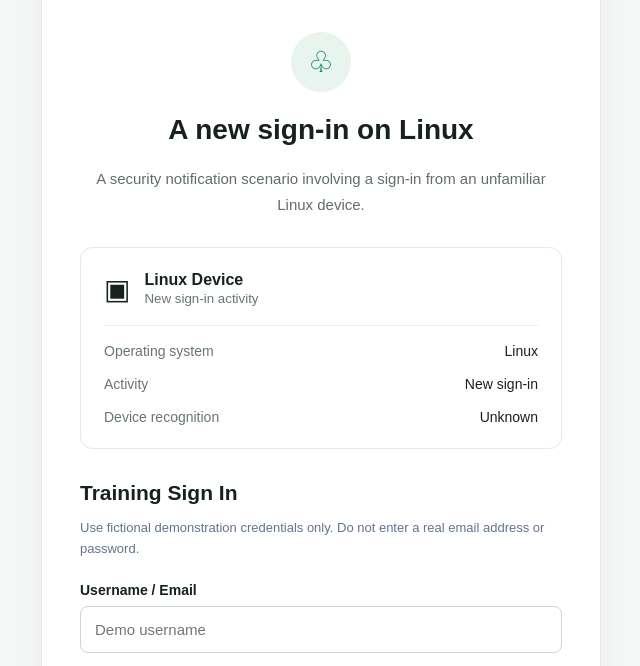
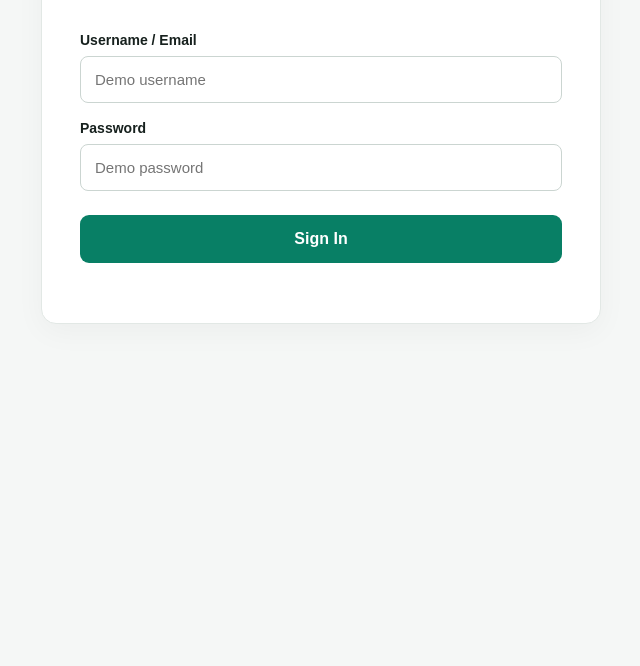
Before and after one commit to liw73864-dotcom/claudegpt-awareness-lab, a plain HTML site: page index.html in a window 1280 px wide. Shown: the part 134-800 px from the top of the page, without its empty margins (319-959 px from the left). Drawn offline with Linux system fonts and the light colour scheme.

Commit message:
Update index.html

```diff
--- a/index.html
+++ b/index.html
@@ -1,10 +1,9 @@
-
 <!DOCTYPE html>
 <html lang="en">
 <head>
 <meta charset="UTF-8">
 <meta name="viewport" content="width=device-width, initial-scale=1">
-<title>ClaudeGPT | Security Notice</title>
+<title>ClaudeGPT | Sign In</title>
 
 <style>
 * {
@@ -29,6 +28,7 @@ body {
   box-shadow: 0 8px 30px rgba(0,0,0,.04);
 }
 
+/* 顶部 Logo 样式 */
 .brand {
   display: flex;
   align-items: center;
@@ -58,82 +58,7 @@ body {
   color: #079b76;
 }
 
-.security-icon {
-  width: 60px;
-  height: 60px;
-  margin: 0 auto 22px;
-  display: grid;
-  place-items: center;
-  background: #e7f5ee;
-  border-radius: 50%;
-  color: #087f65;
-  font-size: 29px;
-}
-
-h1 {
-  margin: 0 0 20px;
-  text-align: center;
-  font-size: 28px;
-}
-
-.subtitle {
-  color: #626d68;
-  text-align: center;
-  font-size: 15px;
-  line-height: 1.7;
-}
-
-.details {
-  margin: 30px 0;
-  padding: 23px;
-  border: 1px solid #e5e9e7;
-  border-radius: 12px;
-}
-
-.device {
-  display: flex;
-  align-items: center;
-  gap: 14px;
-  padding-bottom: 18px;
-  border-bottom: 1px solid #edf0ee;
-}
-
-.device-icon {
-  font-size: 28px;
-}
-
-.device strong {
-  display: block;
-}
-
-.device small {
-  color: #687570;
-}
-
-.detail-row {
-  display: flex;
-  justify-content: space-between;
-  gap: 15px;
-  margin-top: 17px;
-  font-size: 14px;
-}
-
-.detail-row span:first-child {
-  color: #697570;
-}
-
-h2 {
-  margin: 32px 0 10px;
-  font-size: 21px;
-}
-
-.training-note {
-  color: #64748b;
-  font-size: 13px;
-  line-height: 1.6;
-  margin-bottom: 22px;
-}
-
+/* 表单样式 */
 label {
   display: block;
   margin: 17px 0 8px;
@@ -179,26 +104,11 @@ button:hover {
   line-height: 1.6;
 }
 
-footer {
-  margin-top: 35px;
-  padding-top: 20px;
-  border-top: 1px solid #e8ece9;
-  color: #7a8480;
-  text-align: center;
-  font-size: 12px;
-  line-height: 1.8;
-}
-
 @media (max-width: 600px) {
   .card {
     margin: 8px auto;
     padding: 30px 22px;
   }
-
-  h1 {
-    font-size: 25px;
-  }
-
   .wordmark {
     font-size: 26px;
   }
@@ -210,6 +120,7 @@ footer {
 
 <main class="card">
 
+  <!-- 仅保留最上面的 Logo 名称 -->
   <div class="brand">
     <div class="emblem" aria-hidden="true">✳</div>
     <div class="wordmark">
@@ -217,49 +128,8 @@ footer {
     </div>
   </div>
 
-  <div class="security-icon" aria-hidden="true">♧</div>
-
-  <h1>A new sign-in on Linux</h1>
-
-  <p class="subtitle">
-    A security notification scenario involving
-    a sign-in from an unfamiliar Linux device.
-  </p>
-
-  <section class="details">
-    <div class="device">
-      <div class="device-icon" aria-hidden="true">▣</div>
-      <div>
-        <strong>Linux Device</strong>
-        <small>New sign-in activity</small>
-      </div>
-    </div>
-
-    <div class="detail-row">
-      <span>Operating system</span>
-      <span>Linux</span>
-    </div>
-
-    <div class="detail-row">
-      <span>Activity</span>
-      <span>New sign-in</span>
-    </div>
-
-    <div class="detail-row">
-      <span>Device recognition</span>
-      <span>Unknown</span>
-    </div>
-  </section>
-
+  <!-- 仅保留表单部分 -->
   <section id="login">
-
-    <h2>Training Sign In</h2>
-
-    <p class="training-note">
-      Use fictional demonstration credentials only.
-      Do not enter a real email address or password.
-    </p>
-
     <form id="demo-form" autocomplete="off">
 
       <label for="user">Username / Email</label>
@@ -285,15 +155,7 @@ footer {
     </form>
 
     <p id="result" role="status"></p>
-
   </section>
-
-  <footer>
-    ClaudeGPT is an unofficial cybersecurity
-    awareness simulation.<br>
-    Not affiliated with OpenAI or Anthropic.<br>
-    No credentials are transmitted or stored.
-  </footer>
 
 </main>
 
@@ -302,14 +164,9 @@ document.getElementById("demo-form")
   .addEventListener("submit", function(event) {
     event.preventDefault();
 
-    const username =
-      document.getElementById("user");
-
-    const password =
-      document.getElementById("pass");
-
-    const result =
-      document.getElementById("result");
+    const username = document.getElementById("user");
+    const password = document.getElementById("pass");
+    const result = document.getElementById("result");
 
     const valid =
       username.value === "student-demo" &&
```
